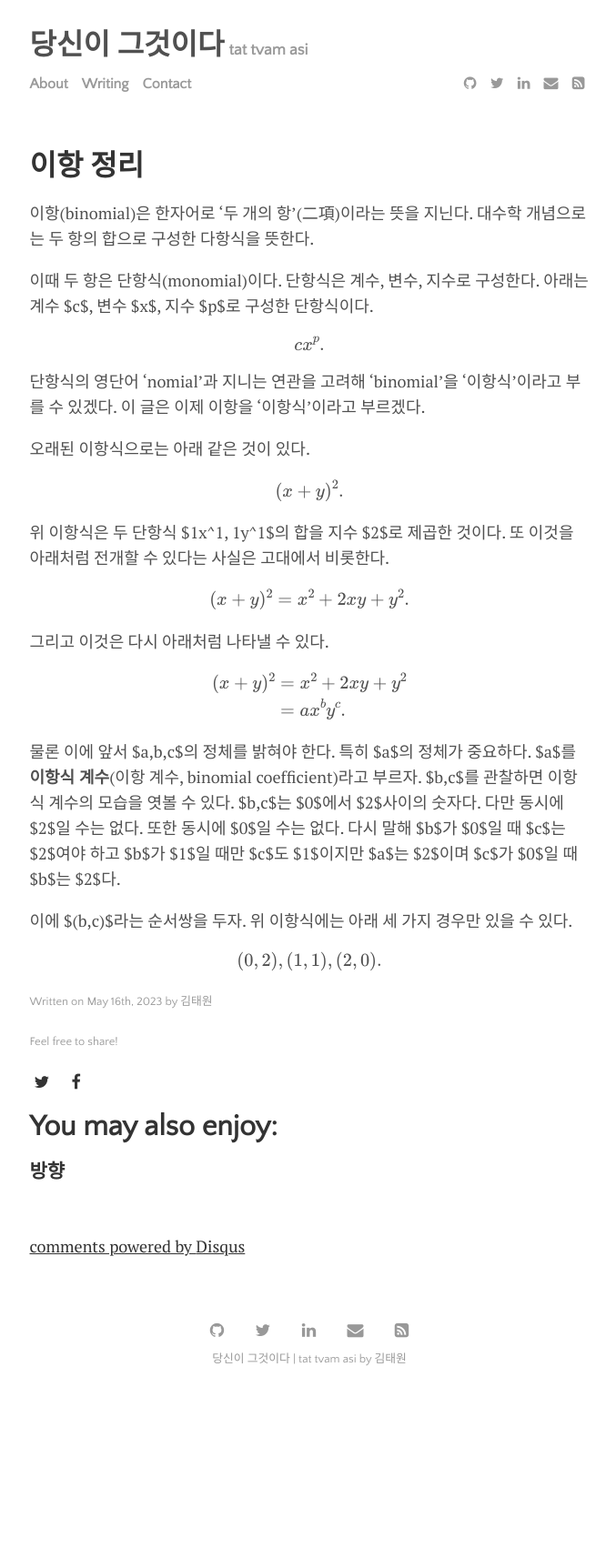
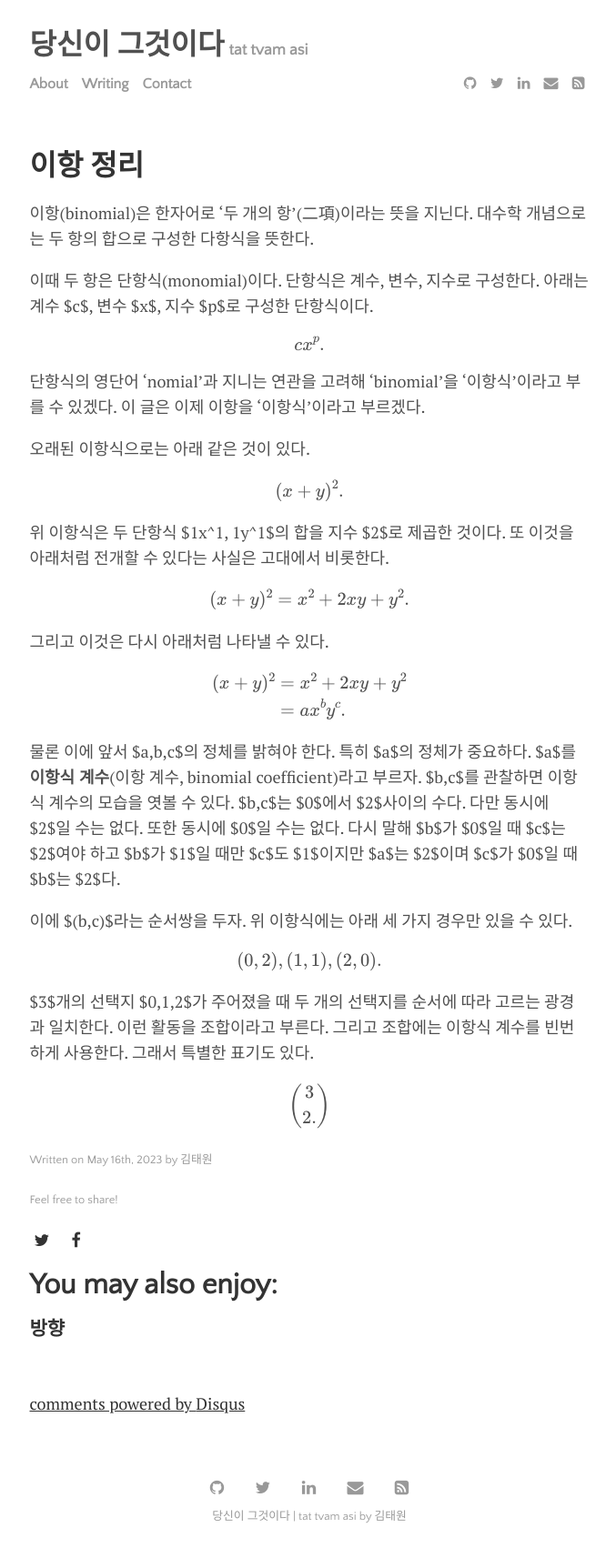
Before and after one commit to pangmoo-KTW/pangmoo-KTW, a Jekyll site: the page built from _posts/2023-05-16-bionomial.md, in a window 1280 px wide. Shown: the whole page at 91% size, without its empty margins (300-977 px from the left). Built offline with Jekyll 4.4.1, drawn with Linux system fonts in a browser that asks for light colours; formulas are drawn with MathJax 3; comment, search, counter and statistics services are not loaded; before the commit the page ends 1540 px from its top, so only the background shows below that.

Commit message:
binomial

```diff
--- a/_posts/2023-05-16-bionomial.md
+++ b/_posts/2023-05-16-bionomial.md
@@ -46,7 +46,7 @@ $$
 특히 $a$의 정체가 중요하다.
 $a$를 **이항식 계수**(이항 계수, binomial coefficient)라고 부르자.
 $b,c$를 관찰하면 이항식 계수의 모습을 엿볼 수 있다.
-$b,c$는 $0$에서 $2$사이의 숫자다.
+$b,c$는 $0$에서 $2$사이의 수다.
 다만 동시에 $2$일 수는 없다.
 또한 동시에 $0$일 수는 없다.
 다시 말해 $b$가 $0$일 때 $c$는 $2$여야 하고 $b$가 $1$일 때만 $c$도 $1$이지만 $a$는 $2$이며 $c$가 $0$일 때 $b$는 $2$다.
@@ -57,3 +57,12 @@ $b,c$는 $0$에서 $2$사이의 숫자다.
 $$
 (0,2), (1,1), (2,0).
 $$
+
+$3$개의 선택지 $0,1,2$가 주어졌을 때 두 개의 선택지를 순서에 따라 고르는 광경과 일치한다.
+이런 활동을 조합이라고 부른다.
+그리고 조합에는 이항식 계수를 빈번하게 사용한다.
+그래서 특별한 표기도 있다.
+
+$$
+{3}\choose{2}.
+$$
```
